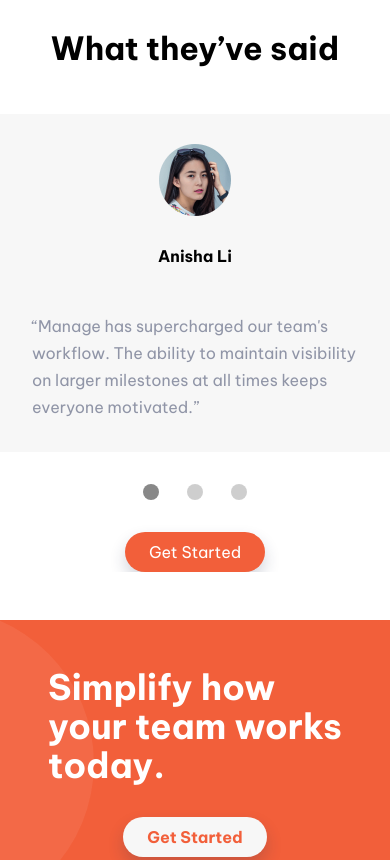
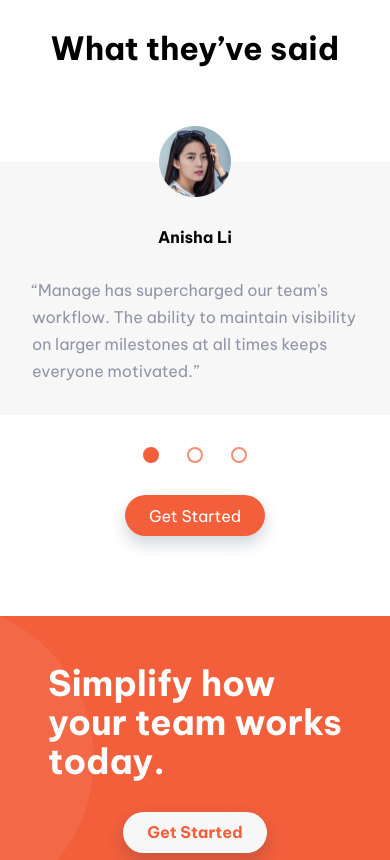
Before and after one commit to zhutaoping/manage-landing-page-master, a website built with webpack: page src/index.html in a window 390 px wide. Shown: the part 1860-2720 px from the top of the page. Built offline with nearby package versions, Linux system fonts and the light colour scheme.

Commit message:
Complete!

```diff
--- a/src/index.html
+++ b/src/index.html
@@ -252,7 +252,7 @@
 			Challenge by
 			<a href="https://www.frontendmentor.io?ref=challenge" target="_blank"
 				>Frontend Mentor</a
-			>. Coded by <a href="#">zhu taoping</a>.
+			>. Coded by <a href="#">zhu taoping</a>
 		</div>
 	</body>
 </html>
--- a/src/scss/layout/_main.scss
+++ b/src/scss/layout/_main.scss
@@ -58,9 +58,5 @@
 
 	&__right img {
 		max-width: 100%;
-
-		@include u.breakpoint-down(small) {
-			// display: none;
-		}
 	}
 }
--- a/src/scss/layout/_simplify.scss
+++ b/src/scss/layout/_simplify.scss
@@ -18,7 +18,7 @@
 		gap: 2rem;
 	}
 
-	@include u.breakpoint-down(small) {
+	@include u.breakpoint-down(mobile) {
 		margin-top: 3rem;
 		padding: 3rem;
 	}
--- a/src/scss/layout/_testimony.scss
+++ b/src/scss/layout/_testimony.scss
@@ -25,15 +25,14 @@
 		}
 
 		@include u.breakpoint-down(mobile) {
-			margin-bottom: 3rem;
+			margin-bottom: 6rem;
 		}
 	}
 
 	&__button {
 		@include u.button;
 		display: flex;
-		margin: 0 auto;
-		margin-top: 2rem;
+		margin: 2rem auto;
 	}
 }
 
@@ -56,7 +55,7 @@
 	@include u.breakpoint-down(mobile) {
 		display: inline-flex;
 		flex-direction: row;
-		height: 40vh;
+		height: 30vh;
 		gap: 0;
 		transition: all 0.03s;
 	}
@@ -85,7 +84,7 @@
 		}
 
 		@include u.breakpoint-down(mobile) {
-			margin: 0;
+			margin-top: -50px;
 		}
 	}
 
@@ -97,7 +96,7 @@
 		margin-top: 1rem;
 
 		@include u.breakpoint-down(mobile) {
-			padding: 0 1rem;
+			padding: 0 1rem 1rem;
 		}
 	}
 }
@@ -114,22 +113,21 @@
 }
 
 .dots__dot {
-	border: none;
-	background-color: #b9b9b9;
+	border: 2px solid c.$color-primary;
+	background-color: white;
 	opacity: 0.7;
 	height: 1rem;
 	width: 1rem;
 	border-radius: 50%;
 	margin-right: 1.75rem;
-	cursor: pointer;
 	transition: all 0.3s;
+
+	&:last-child {
+		margin: 0;
+	}
+
+	&--active {
+		background-color: c.$color-primary;
+		opacity: 1;
+	}
 }
-
-.dots__dot:last-child {
-	margin: 0;
-}
-
-.dots__dot--active {
-	background-color: #888;
-	opacity: 1;
-}
```
